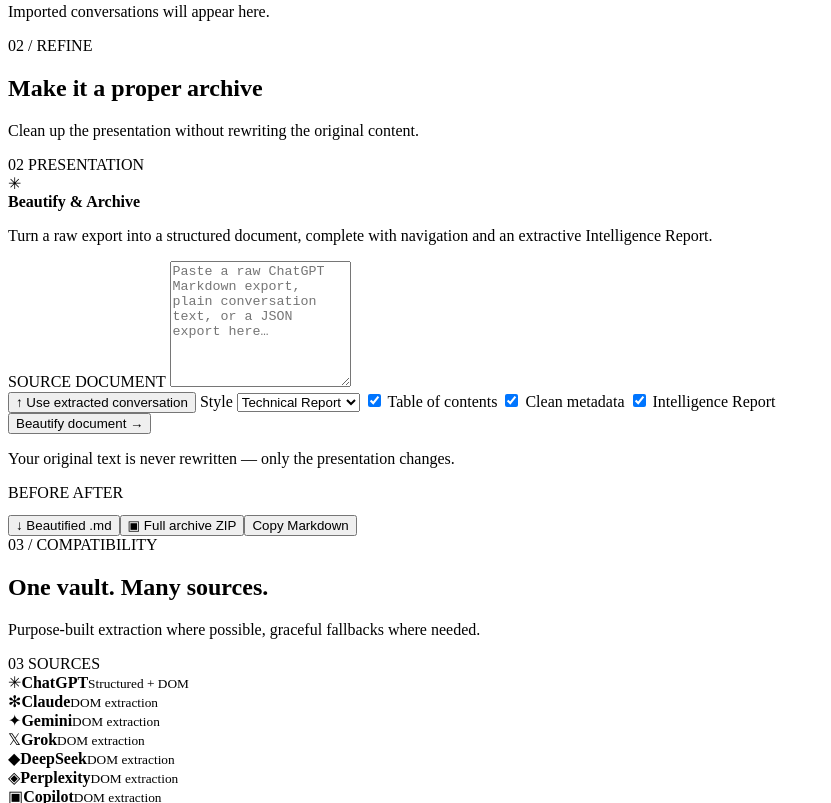
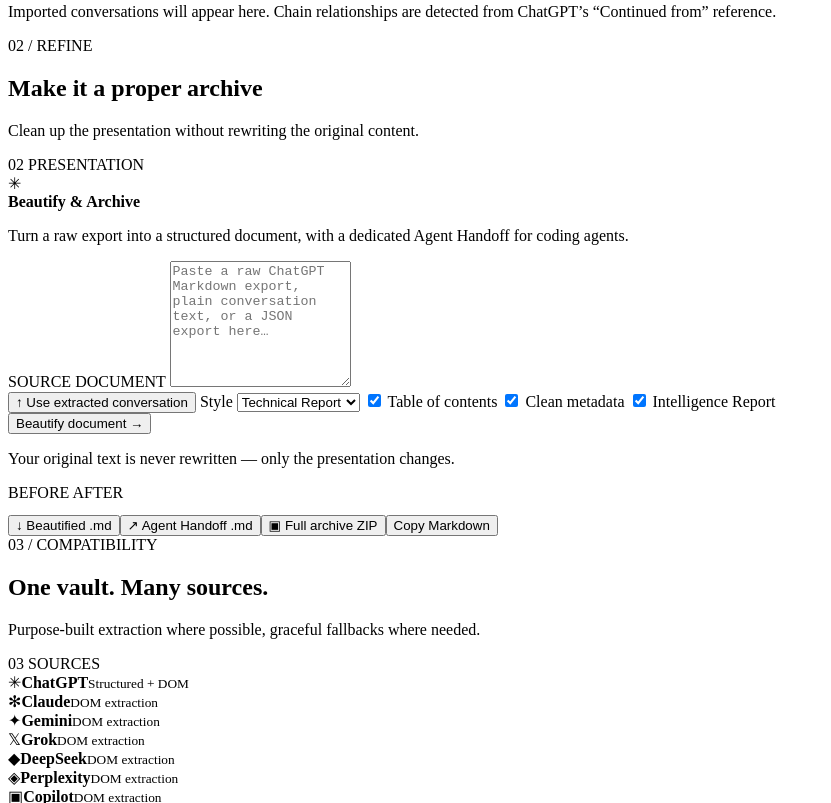
Before and after one commit to Chimthuwu/chatvault, a website with bundled scripts: page site/index.html in a window 1280 px wide. Shown: the part 3119-3922 px from the top of the page, without its empty margins (0-831 px from the left). Built offline with nearby package versions, Linux system fonts and the light colour scheme.

Commit message:
Add Agent Handoff export control

```diff
--- a/site/index.html
+++ b/site/index.html
@@ -155,7 +155,7 @@
             <span class="step-chip"><span>02</span> PRESENTATION</span>
           </div>
           <div class="panel beautify-panel">
-            <div class="beautify-intro"><div class="beautify-mark">✳</div><div><strong>Beautify &amp; Archive</strong><p>Turn a raw export into a structured document, complete with navigation and an extractive Intelligence Report.</p></div></div>
+            <div class="beautify-intro"><div class="beautify-mark">✳</div><div><strong>Beautify &amp; Archive</strong><p>Turn a raw export into a structured document, with a dedicated Agent Handoff for coding agents.</p></div></div>
             <label class="field-label" for="beautify-input">SOURCE DOCUMENT</label>
             <textarea id="beautify-input" rows="8" placeholder="Paste a raw ChatGPT Markdown export, plain conversation text, or a JSON export here…" spellcheck="false"></textarea>
             <div class="beautify-toolbar">
@@ -171,7 +171,7 @@
             <div id="diff-view" class="diff hidden">
               <div class="diff-head"><span>BEFORE <span id="before-stats" class="pill"></span></span><span>AFTER <span id="after-stats" class="pill"></span></span></div>
               <div class="diff-grid"><pre id="before-md"></pre><pre id="after-md"></pre></div>
-              <div class="beautify-actions"><button id="dl-beautified" class="btn btn-primary btn-small" type="button">↓ Beautified .md</button><button id="dl-archive" class="btn btn-subtle btn-small" type="button">▣ Full archive ZIP</button><button id="copy-beautified" class="btn btn-subtle btn-small" type="button">Copy Markdown</button></div>
+              <div class="beautify-actions"><button id="dl-beautified" class="btn btn-primary btn-small" type="button">↓ Beautified .md</button><button id="dl-agent-handoff" class="btn btn-subtle btn-small" type="button">↗ Agent Handoff .md</button><button id="dl-archive" class="btn btn-subtle btn-small" type="button">▣ Full archive ZIP</button><button id="copy-beautified" class="btn btn-subtle btn-small" type="button">Copy Markdown</button></div>
             </div>
           </div>
         </section>
```
